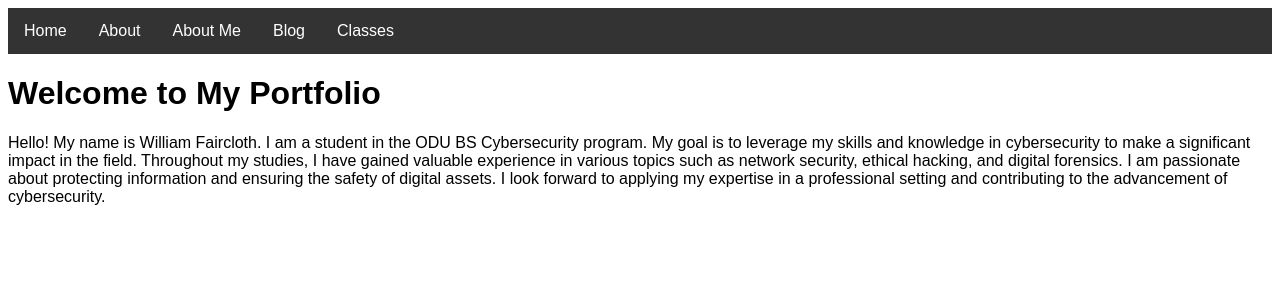
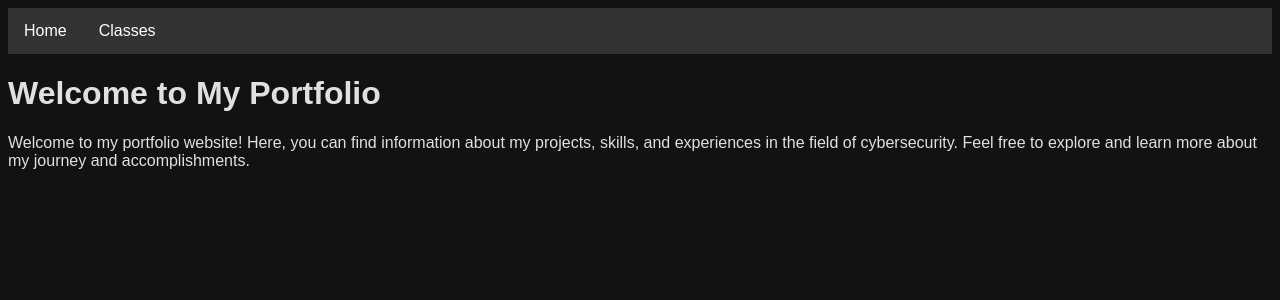
Before and after one commit to willuhmjs/eportfolio, a SvelteKit app: page / in a window 1280 px wide. Shown: the top 300 px of the page. Built offline with nearby package versions, Linux system fonts and the light colour scheme.

Commit message:
Update website styling and content

```diff
--- a/src/routes/+layout.svelte
+++ b/src/routes/+layout.svelte
@@ -1,9 +1,6 @@
 <nav>
     <ul>
         <li><a href="/">Home</a></li>
-        <li><a href="/about">About</a></li>
-        <li><a href="/about-me">About Me</a></li>
-        <li><a href="/blog">Blog</a></li>
         <li class="dropdown">
             <a href="#" class="dropbtn">Classes</a>
             <div class="dropdown-content">
@@ -16,6 +13,8 @@
 <style>
     :global(body) {
         font-family: Arial,ui-sans-serif,system-ui,sans-serif,"Apple Color Emoji","Segoe UI Emoji",Segoe UI Symbol,"Noto Color Emoji";
+        background-color: #121212;
+        color: #e0e0e0;
     }
     nav {
         background-color: #333;
@@ -45,20 +44,20 @@
     nav ul li .dropdown-content {
         display: none;
         position: absolute;
-        background-color: #f9f9f9;
+        background-color: #333;
         min-width: 160px;
         box-shadow: 0px 8px 16px 0px rgba(0,0,0,0.2);
         z-index: 1;
     }
     nav ul li .dropdown-content a {
-        color: black;
+        color: #e0e0e0;
         padding: 12px 16px;
         text-decoration: none;
         display: block;
         text-align: left;
     }
     nav ul li .dropdown-content a:hover {
-        background-color: #f1f1f1;
+        background-color: #111;
     }
     nav ul li:hover .dropdown-content {
         display: block;
--- a/src/routes/+page.svelte
+++ b/src/routes/+page.svelte
@@ -1,2 +1,2 @@
 <h1>Welcome to My Portfolio</h1>
-<p>Hello! My name is William Faircloth. I am a student in the ODU BS Cybersecurity program. My goal is to leverage my skills and knowledge in cybersecurity to make a significant impact in the field. Throughout my studies, I have gained valuable experience in various topics such as network security, ethical hacking, and digital forensics. I am passionate about protecting information and ensuring the safety of digital assets. I look forward to applying my expertise in a professional setting and contributing to the advancement of cybersecurity.</p>
+<p>Welcome to my portfolio website! Here, you can find information about my projects, skills, and experiences in the field of cybersecurity. Feel free to explore and learn more about my journey and accomplishments.</p>
```
Also changed, not shown: 1 other file (tests, documents, lock files or other folders).
